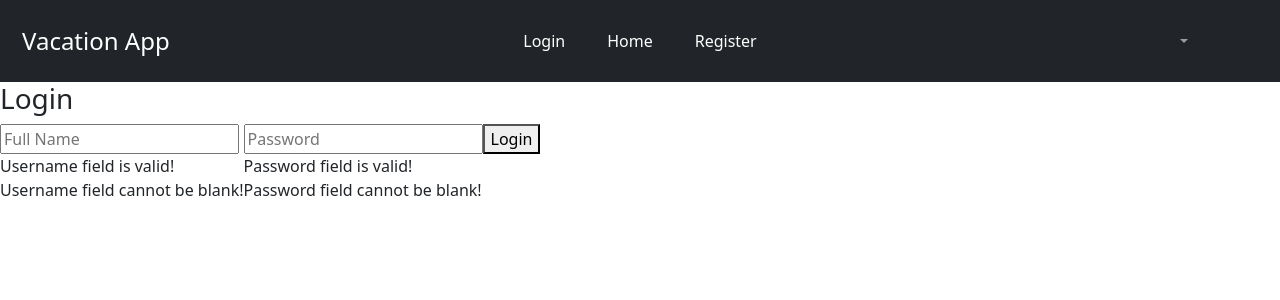
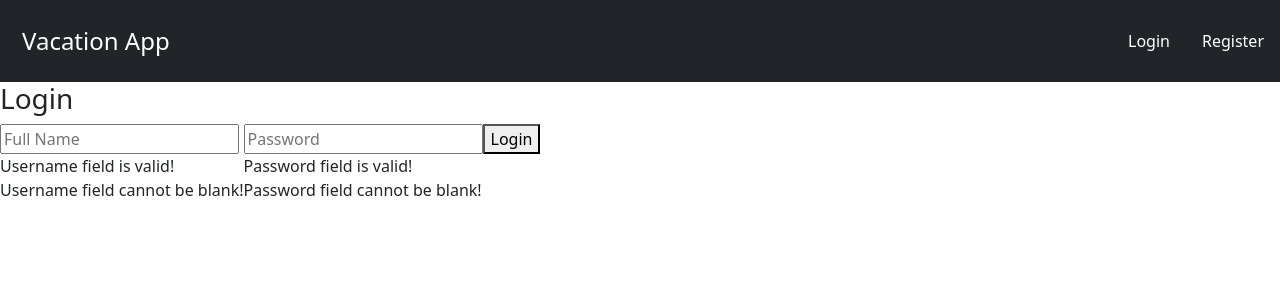
Before and after one commit to shaiel2212/myproject-react, a React (Create React App) app in the folder client/: page /login in a window 1280 px wide. Shown: the top 300 px of the page. Built offline with nearby package versions, Linux system fonts and the light colour scheme.

Commit message:
app navbar + log-out

```diff
--- a/client/src/App.tsx
+++ b/client/src/App.tsx
@@ -1,5 +1,11 @@
 import React, { useEffect, useState } from "react";
-import { BrowserRouter as Router, Route, Link, Routes } from "react-router-dom";
+import {
+  BrowserRouter as Router,
+  Route,
+  Link,
+  Routes,
+  Navigate,
+} from "react-router-dom";
 
 import { Container, Nav, Navbar, NavDropdown } from "react-bootstrap";
 import AddVacation from "./components/Admin/Vacation/FormVacation";
@@ -12,6 +18,7 @@ import { RegisterPage } from "./components/auth/registerPage";
 import VacationCard from "./components/Vacation/VacationCard";
 import { LoginPage } from "./components/auth/loginPage";
 import { verifyToken } from "./store/redusers/AuthSlice";
+import NavBar from "./components/Nabar/NavBar";
 
 function App() {
   const [routesMap, setRoutesMap] = useState(routes);
@@ -31,55 +38,18 @@ function App() {
   }, [detailsUser]);
   return (
     <Router>
-      <Navbar
-        expand="lg"
-        sticky="top"
-        variant="dark"
-        bg="dark"
-        className="App"
-        key={Math.random()}
-        style={{ textAlign: "left" }}
-      >
-        <Container>
-          <Navbar.Brand
-            style={{ margin: "10px", fontSize: "24px" }}
-            as={Link}
-            to="/"
-          >
-            Vacation App
-          </Navbar.Brand>
-        </Container>
-        {routesMap.map((route: IRoute) => (
-          <span key={route.linkText} style={{ margin: "5px" }}>
-            <Nav.Link
-              as={Link}
-              key={route.linkText}
-              style={{
-                textDecoration: "none",
-                color: "white",
-                whiteSpace: "nowrap",
-              }}
-              to={route.path}
-            >
-              {route.linkText}
-            </Nav.Link>
-          </span>
-        ))}
-        <Container>
-          <Nav style={{ marginLeft: "80%", color: "white" }}>
-            <NavDropdown title={""}>Logout</NavDropdown>
-          </Nav>
-        </Container>
-      </Navbar>
+      <NavBar />
       <Routes>
         {detailsUser?.token ? (
           <>
             <Route element={<VacationCard />} path="/vacations" />
+            <Route path="*" element={<Navigate to="/vacations" replace />} />
           </>
         ) : (
           <>
             <Route element={<LoginPage />} path="/login" />
             <Route element={<RegisterPage />} path="/register" />
+            <Route path="*" element={<Navigate to="/login" replace />} />
           </>
         )}
       </Routes>
--- /dev/null
+++ b/client/src/components/Nabar/LinkItem.tsx
@@ -0,0 +1,32 @@
+import React from "react";
+import { Nav } from "react-bootstrap";
+import { Link } from "react-router-dom";
+
+const LinkItem = ({
+  to,
+  linkName,
+  onClick,
+}: {
+  to: string;
+  linkName: string;
+  onClick?: () => void;
+}) => {
+  return (
+    <>
+      <Nav.Link
+        as={Link}
+        style={{
+          textDecoration: "none",
+          color: "white",
+          whiteSpace: "nowrap",
+        }}
+        to={to}
+        onClick={onClick}
+      >
+        {linkName}
+      </Nav.Link>
+    </>
+  );
+};
+
+export default LinkItem;
--- /dev/null
+++ b/client/src/components/Nabar/NavBar.tsx
@@ -0,0 +1,55 @@
+import React from "react";
+import { Container, Nav, Navbar, NavDropdown } from "react-bootstrap";
+import { Link } from "react-router-dom";
+import { useAppSelector } from "../Hook/ReduxHook";
+import LinkItem from "./LinkItem";
+import { useAppDispatch } from "./../Hook/ReduxHook";
+import { logout } from "../../store/redusers/AuthSlice";
+
+const NavBar = () => {
+  const { detailsUser } = useAppSelector((state) => state.authSlice);
+  const dispatch = useAppDispatch();
+
+  function logoutHandler(): void {
+    dispatch(logout());
+  }
+
+  return (
+    <>
+      <Navbar
+        expand="lg"
+        sticky="top"
+        variant="dark"
+        bg="dark"
+        className="App"
+        key={Math.random()}
+        style={{ textAlign: "left" }}
+      >
+        <Container>
+          <Navbar.Brand
+            style={{ margin: "10px", fontSize: "24px" }}
+            as={Link}
+            to="/"
+          >
+            Vacation App
+          </Navbar.Brand>
+        </Container>
+        <>
+          {!detailsUser?.token ? (
+            <>
+              <LinkItem linkName="Login" to="/Login" />
+              <LinkItem linkName="Register" to="/Register" />
+            </>
+          ) : (
+            <>
+              <LinkItem linkName="logOut" to="/Login" onClick={logoutHandler} />
+              <LinkItem linkName="vacations" to="vacations" />
+            </>
+          )}
+        </>
+      </Navbar>
+    </>
+  );
+};
+
+export default NavBar;
--- a/client/src/store/redusers/AuthSlice.ts
+++ b/client/src/store/redusers/AuthSlice.ts
@@ -42,7 +42,7 @@ export const verifyToken = createAsyncThunk(
   async (payload: string, err) => {
     try {
       const { data } = await auth.verifyToken(payload);
-      console.log({data})
+      console.log({ data });
       return data;
     } catch (error: any) {
       if (error) {
@@ -76,6 +76,7 @@ const authSlice = createSlice({
       state.message = "";
     },
     logout: (state) => {
+      localStorage.removeItem("jwt");
       state.detailsUser = null;
     },
   },
```
